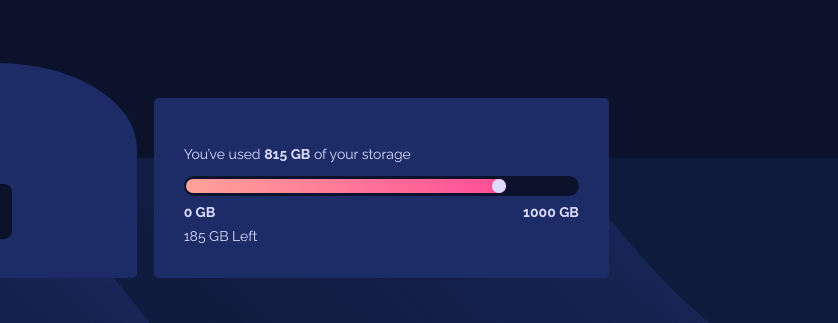
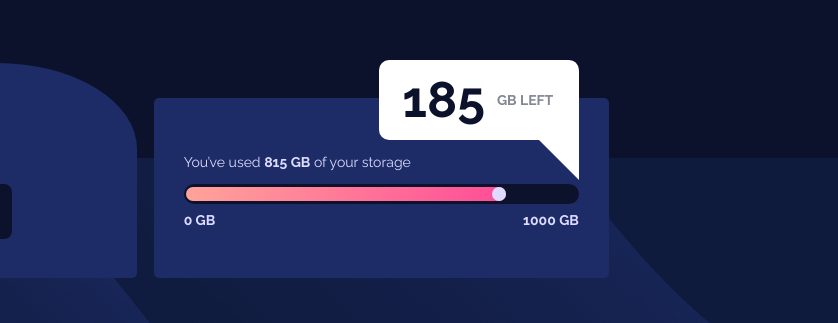
Before and after one commit to spotted76/mentor_fylo_data_store, a plain HTML site: page index.html in a window 1280 px wide. Shown: the part 238-561 px from the top of the page, 442-1280 px from the left. Drawn offline with Linux system fonts and the light colour scheme.

Commit message:
looking good, need to toy with positioning

```diff
--- a/index.html
+++ b/index.html
@@ -56,11 +56,20 @@
           </p>
         </div>
 
-        185 GB Left
-
-
+        <div id="usage-bubble">
+          <div>
+            <div id="num">
+              185
+            </div>
+            <div id="units">
+              GB LEFT
+            </div>
+          </div>
+          <div id="triangle"></div>
+        </div>
 
       </div>
+
     </div>
   </div>
 
--- a/style.css
+++ b/style.css
@@ -82,6 +82,7 @@ body {
 }
 
 #usage-content {
+    position: relative; /* Needed for the usage bubble*/
     padding: 3rem;
     display: flex;
     flex-direction: column;
@@ -126,3 +127,54 @@ body {
   #info p {
       margin: .8rem 0;
   }
+
+  #usage-bubble {
+      position: absolute;
+      top: -50px;
+      right: 30px;
+      background: white;
+      border-radius: 1rem;
+      height: 80px;
+      width: 200px;
+      display: flex;
+      flex-direction: column;
+      justify-content: center;
+      align-items: center;
+
+  }
+
+  #ub-content {
+      position: relative;
+  }
+
+  #usage-bubble > div {
+      display: flex;
+      flex-direction: row;
+      align-items: center;
+      padding: 0 1rem;
+  }
+
+
+  #num {
+      color: var(--Very-Dark-Blue);
+      font-size: 5rem;;
+      margin-right: 1rem;
+      font-weight: 700;
+  }
+
+  #units {
+    color: var(--Grayish-Blue);
+    font-size: 1.4rem;
+    font-weight: 700;
+    margin: .2rem;
+}
+
+#triangle {
+    position: absolute;
+    border-right: solid white 40px;
+    border-top: solid 40px transparent;
+    border-bottom: solid 40px transparent;
+    right: 0;
+    bottom: -40px;
+
+}
```
